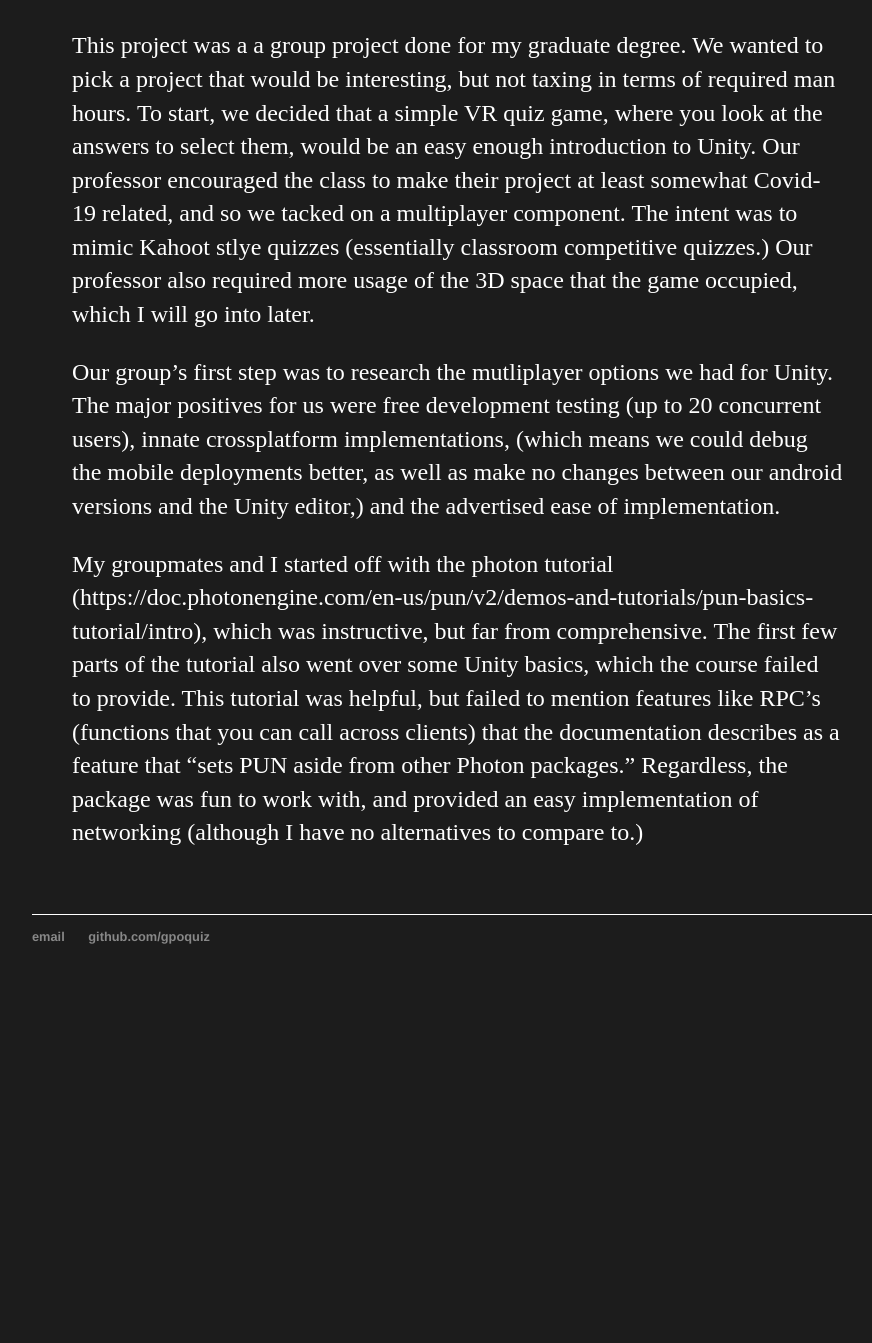
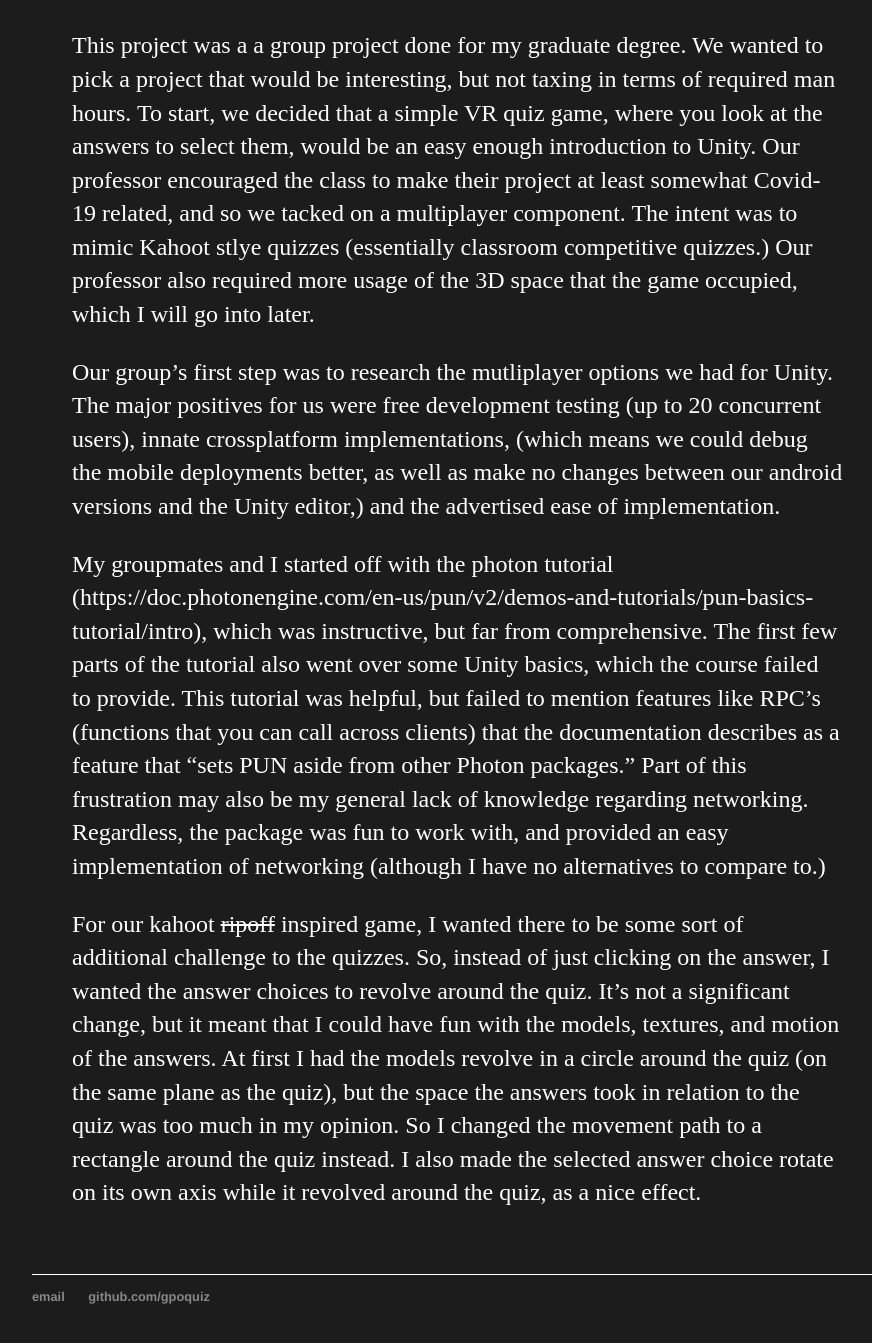
Before and after one commit to gpoquiz/gpoquiz.github.io, a Jekyll site: the page built from _projects/VRQuiz.md, in a window 1280 px wide, cut to the strip 545-1911 px from the top of the page. Shown: the top 1343 px of the strip, without its empty margins (160-1032 px from the left). Built offline with Jekyll 4.4.1, drawn with Linux system fonts in a browser that asks for light colours; before the commit the page ends 1551 px from its top, so only the background shows below that.

```diff
--- a/_projects/VRQuiz.md
+++ b/_projects/VRQuiz.md
@@ -10,4 +10,6 @@
 
 Our group's first step was to research the mutliplayer options we had for Unity.  The major positives for us were free development testing (up to 20 concurrent users), innate crossplatform implementations, (which means we could debug the mobile deployments better, as well as make no changes between our android versions and the Unity editor,) and the advertised ease of implementation.
 
-My groupmates and I started off with the photon tutorial (https://doc.photonengine.com/en-us/pun/v2/demos-and-tutorials/pun-basics-tutorial/intro), which was instructive, but far from comprehensive.  The first few parts of the tutorial also went over some Unity basics, which the course failed to provide.  This tutorial was helpful, but failed to mention features like RPC's (functions that you can call across clients) that the documentation describes as a feature that "sets PUN aside from other Photon packages."  Regardless, the package was fun to work with, and provided an easy implementation of networking (although I have no alternatives to compare to.)
+My groupmates and I started off with the photon tutorial (https://doc.photonengine.com/en-us/pun/v2/demos-and-tutorials/pun-basics-tutorial/intro), which was instructive, but far from comprehensive.  The first few parts of the tutorial also went over some Unity basics, which the course failed to provide.  This tutorial was helpful, but failed to mention features like RPC's (functions that you can call across clients) that the documentation describes as a feature that "sets PUN aside from other Photon packages."  Part of this frustration may also be my general lack of knowledge regarding networking.  Regardless, the package was fun to work with, and provided an easy implementation of networking (although I have no alternatives to compare to.)
+
+For our kahoot ~~ripoff~~ inspired game, I wanted there to be some sort of additional challenge to the quizzes.  So, instead of just clicking on the answer, I wanted the answer choices to revolve around the quiz.  It's not a significant change, but it meant that I could have fun with the models, textures, and motion of the answers.  At first I had the models revolve in a circle around the quiz (on the same plane as the quiz), but the space the answers took in relation to the quiz was too much in my opinion.  So I changed the movement path to a rectangle around the quiz instead.  I also made the selected answer choice rotate on its own axis while it revolved around the quiz, as a nice effect.
```
